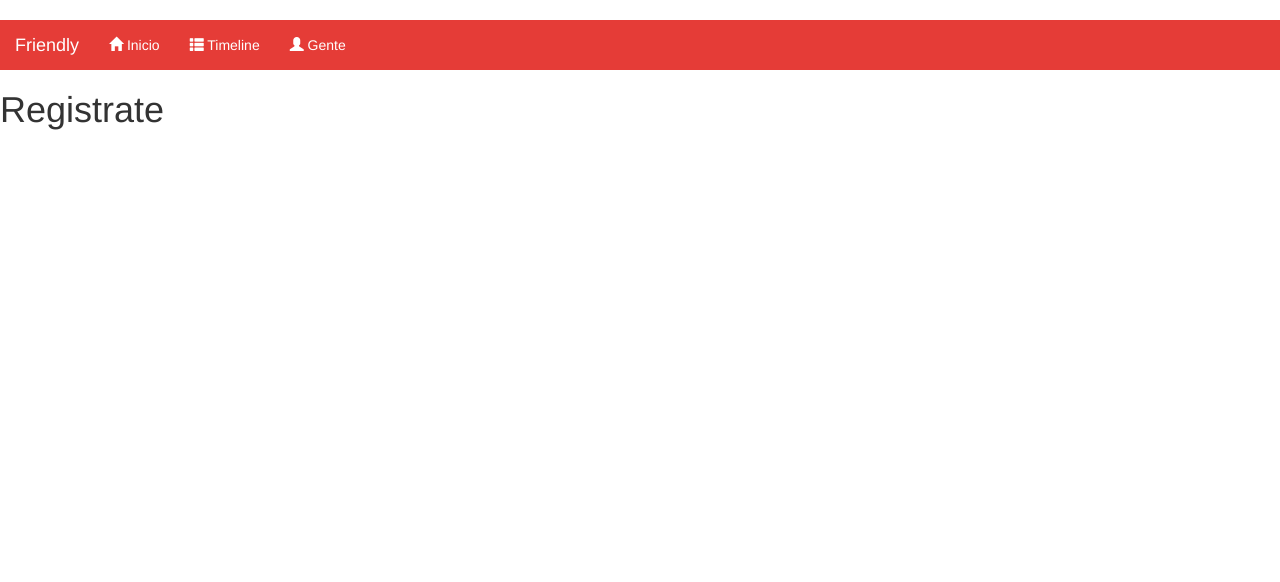
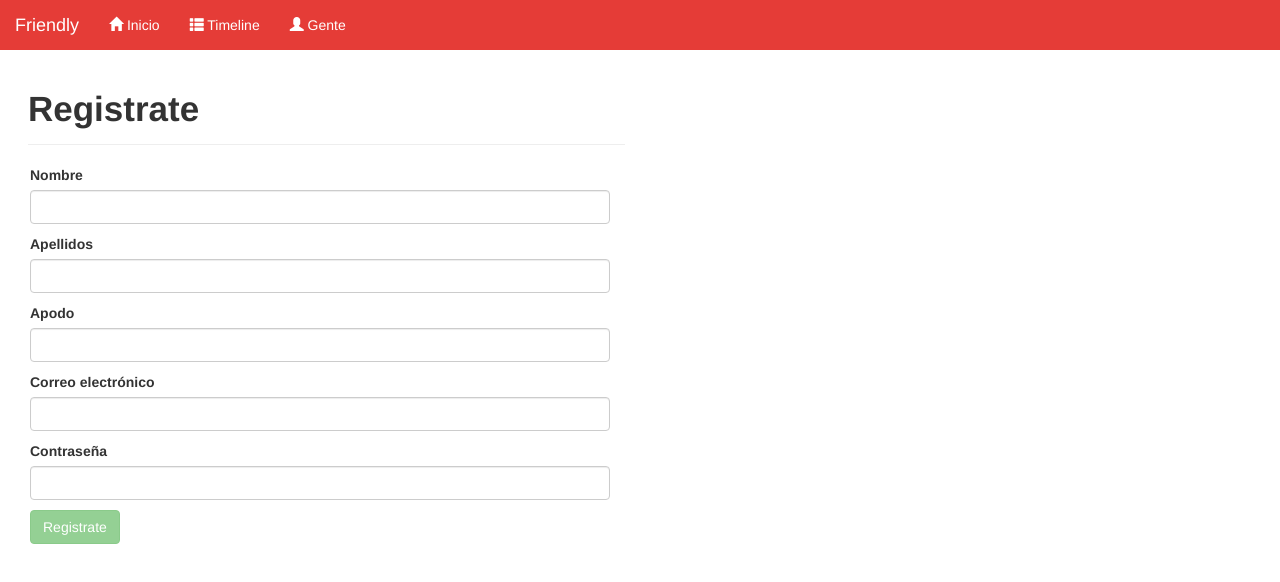
Before and after one commit to fernando-pr/Angular-node-mean-red-social, an Angular app in the folder client/: page /registro in a window 1280 px wide. Shown: the top 582 px of the page. Built offline with nearby package versions, Linux system fonts and the light colour scheme.

Commit message:
Página de registro

```diff
--- a/client/src/app/app.module.ts
+++ b/client/src/app/app.module.ts
@@ -1,5 +1,7 @@
 import { BrowserModule } from '@angular/platform-browser';
 import { NgModule } from '@angular/core';
+import { FormsModule } from "@angular/forms";
+import {HttpClientModule} from '@angular/common/http';
 
 import { AppRoutingModule } from './app-routing.module';
 
@@ -16,7 +18,8 @@ import { RegisterComponent } from './components/register/register.component';
   ],
   imports: [
     BrowserModule,
-    AppRoutingModule
+    AppRoutingModule,
+    FormsModule
   ],
   providers: [],
   bootstrap: [AppComponent]
--- a/client/src/app/components/register/register.component.html
+++ b/client/src/app/components/register/register.component.html
@@ -1 +1,64 @@
-<h1>{{title}}</h1>
+<div class="col-lg-6">
+    <h1 class="h1-strong">{{title}}</h1>
+    <form #registerForm="ngForm" class="col-lg-12">
+      <p>
+        <label>Nombre</label>
+        <input type="text" name="name"
+        #name="ngModel"  class="form-control"
+        [(ngModel)]="user.name" required>
+
+        <span *ngIf="!name.valid && name.touched">
+          El nombre es obligatorio
+        </span>
+      </p>
+
+      <p>
+        <label>Apellidos</label>
+        <input type="text" name="surname"
+        #surname="ngModel"  class="form-control"
+        [(ngModel)]="user.surname" required>
+
+        <span *ngIf="!surname.valid && surname.touched">
+          Los apellidos son obligatorios
+        </span>
+      </p>
+
+      <p>
+        <label>Apodo</label>
+        <input type="text" name="nick"
+        #nick="ngModel"  class="form-control"
+        [(ngModel)]="user.nick" required>
+
+        <span *ngIf="!nick.valid && nick.touched">
+          El apodo es obligatorio
+        </span>
+      </p>
+
+      <p>
+        <label>Correo electrónico</label>
+        <input type="email" name="email"
+        #email="ngModel"  class="form-control"
+        pattern="[a-z0-9._%+-]+@[a-z0-9.-]+\.[a-z]{2,4}$"
+        [(ngModel)]="user.email" required>
+
+        <span *ngIf="!email.valid && email.touched">
+          El Correo no es válido
+        </span>
+      </p>
+
+      <p>
+        <label>Contraseña</label>
+        <input type="password" name="name"
+        #password="ngModel"  class="form-control"
+        [(ngModel)]="user.password" required>
+
+        <span *ngIf="!password.valid && password.touched">
+          La contraseña es obligatoria
+        </span>
+      </p>
+
+      <input type="submit" class="btn btn-success" value="{{title}}"
+      [disabled]="!registerForm.form.valid">
+
+    </form>
+</div>
--- a/client/src/app/components/register/register.component.ts
+++ b/client/src/app/components/register/register.component.ts
@@ -1,4 +1,6 @@
 import { Component, OnInit} from '@angular/core';
+import { Router, ActivatedRoute, Params } from "@angular/router";
+import { User } from "../../models/user";
 
 @Component({
   selector: 'register',
@@ -7,9 +9,18 @@ import { Component, OnInit} from '@angular/core';
 
 export class RegisterComponent  implements OnInit{
     public title:string;
+    public user: User;
 
-    constructor() {
+    constructor(
+        private _route: ActivatedRoute,
+        private _router: Router,
+    ) {
         this.title = 'Registrate';
+        this.user = new User(
+            "", "", "", "", "", "",
+            "ROLE_USER",
+            ""
+        );
     }
 
     ngOnInit(){
--- a/client/src/assets/styles.css
+++ b/client/src/assets/styles.css
@@ -1,3 +1,15 @@
+/** Generales **/
+
+.h1-strong {
+	font-size: 35px;
+  font-weight: bold;
+  margin-left: 13px;
+  margin-bottom: 20px;
+  padding-bottom: 15px;
+  border-bottom: 1px solid #eee;
+}
+
+
 /** Cabecera **/
 .navigation {
     padding: 0px !important;
```
